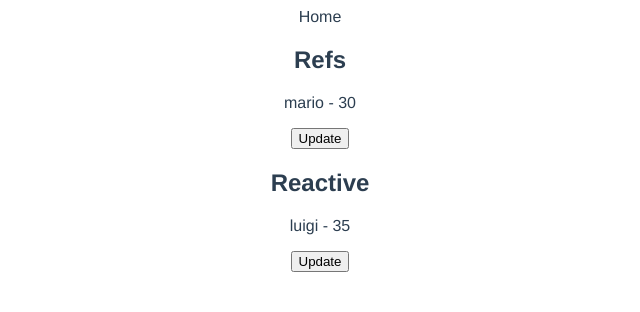
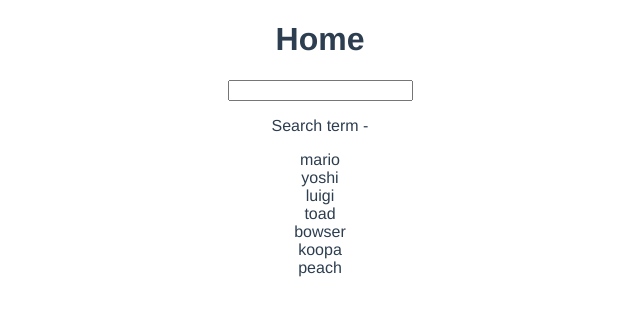
Before and after one commit to themis1986/blog, a Vue app: page / in a window 1280 px wide. Shown: the top 312 px of the page, without its empty margins (320-960 px from the left). Built offline with nearby package versions, Linux system fonts and the light colour scheme.

Commit message:
using computed props inside the setupe function

```diff
--- a/src/views/Home.vue
+++ b/src/views/Home.vue
@@ -1,32 +1,35 @@
 <template>
   <div class="home">
-    Home
-    <h2>Refs</h2>
-    <p>{{ ninjaOne.name }} - {{ ninjaOne.age }}</p>
-    <button @click="updateNinja">Update</button>
-    <h2>Reactive</h2>
-    <p>{{ ninjaTwo.name }} - {{ ninjaTwo.age }}</p>
-    <button @click="updateNinjaTwo">Update</button>
+    <h1>Home</h1>
+    <input type="text" v-model="search" />
+    <p>Search term - {{ search }}</p>
+    <div v-for="name in matchingNames" :key="name">{{ name }}</div>
   </div>
 </template>
 
 <script>
-import { ref, reactive } from "vue";
+import { ref, computed } from "vue";
 
 export default {
   name: "Home",
   components: {},
   setup() {
-    const ninjaOne = ref({ name: "mario", age: 30 });
-    const ninjaTwo = reactive({ name: "luigi", age: 35 });
-    const updateNinja = () => {
-      ninjaOne.value.age = 40;
-    };
-    const updateNinjaTwo = () => {
-      ninjaTwo.age = 40;
-    };
+    const names = ref([
+      "mario",
+      "yoshi",
+      "luigi",
+      "toad",
+      "bowser",
+      "koopa",
+      "peach",
+    ]);
+    const search = ref("");
 
-    return { ninjaOne, ninjaTwo, updateNinja, updateNinjaTwo };
+    const matchingNames = computed(() => {
+      return names.value.filter((name) => name.includes(search.value));
+    });
+
+    return { names, search, matchingNames };
   },
 };
 </script>
```
